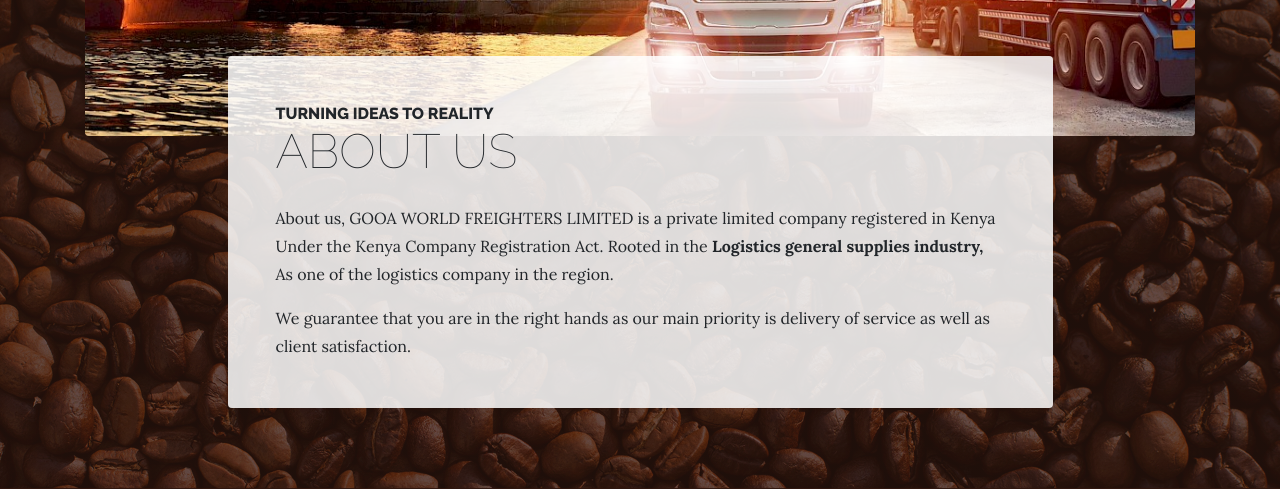
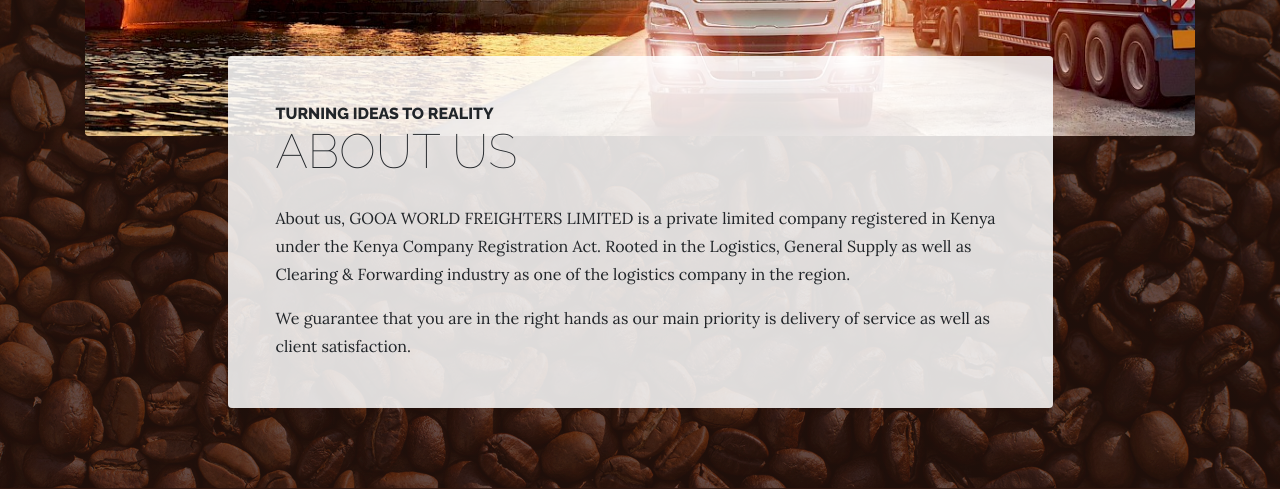
Before and after one commit to WilliamOtieno/gooa-prod, a Django app: page /about/ in a window 1280 px wide. Shown: the part 1044-1533 px from the top of the page. Run offline with Django 3.2, Linux system fonts and the light colour scheme; some libraries are stand-ins or nearby versions.

Commit message:
refactoring

```diff
--- a/templates/backend/about.html
+++ b/templates/backend/about.html
@@ -69,7 +69,7 @@
                 <span class="section-heading-upper">Turning ideas to reality</span>
                 <span class="section-heading-lower">About Us</span>
               </h2>
-              <p>About us, GOOA  WORLD  FREIGHTERS  LIMITED  is  a  private  limited  company  registered  in Kenya  Under  the  Kenya  Company  Registration  Act.  Rooted  in  the  <b>Logistics  general supplies  industry,</b>  As  one  of  the  logistics  company  in  the  region.</p>
+              <p>About us, GOOA WORLD FREIGHTERS LIMITED is a private limited company registered in Kenya under the Kenya Company Registration Act. Rooted in the Logistics, General Supply as well as Clearing & Forwarding industry as one of the logistics company in the region.</p>
               <p class="mb-0">We guarantee that you are in the right hands as our main priority is delivery of service as well as client satisfaction.</p>
             </div>
           </div>
```
